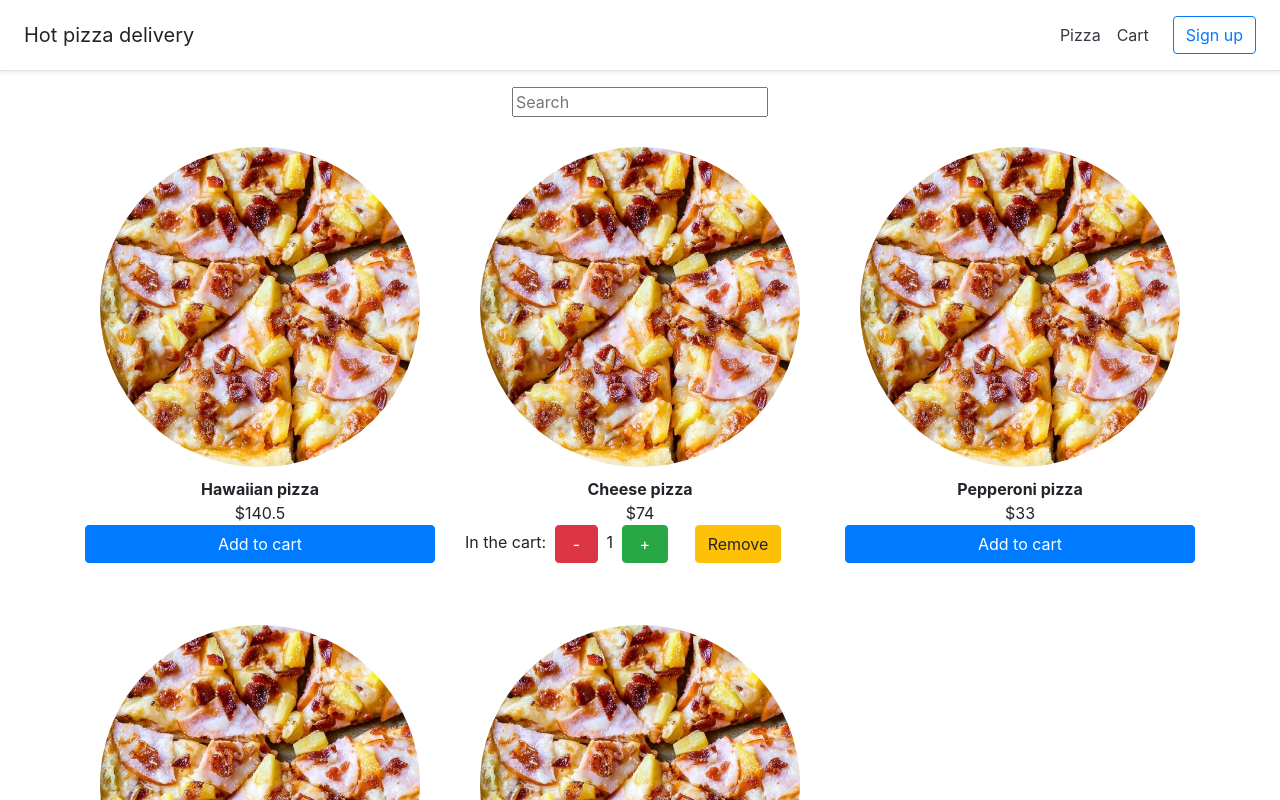
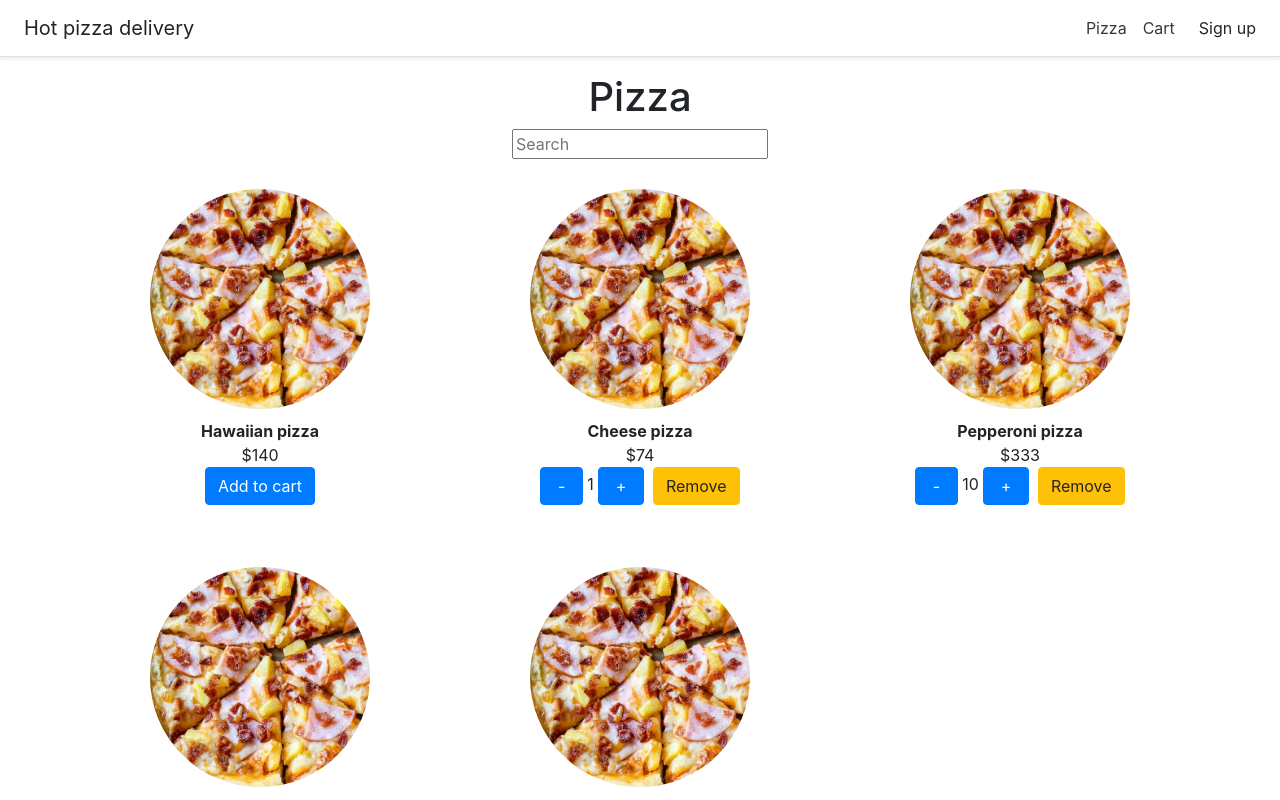
Before and after one commit to AlbertIlyasov/reactjs-pizza, a React (Create React App) app: page / in a window 1280 px wide. Shown: the top 800 px of the page. Built offline with nearby package versions, Linux system fonts and the light colour scheme.

Commit message:
Add cart. Add reaction for head menu links.

```diff
--- a/src/App.css
+++ b/src/App.css
@@ -2,3 +2,7 @@
   justify-content: center;
   margin-bottom: 30px;
 }
+
+footer {
+  height: 30px;
+}
--- a/src/App.js
+++ b/src/App.js
@@ -2,6 +2,7 @@ import React, { useState, useEffect } from 'react'
 import Header from './components/Header/'
 import Products from './components/Products/'
 import Loader from './components/Loader/'
+import Cart from './components/Cart/'
 import Context from './Context'
 import 'bootstrap/dist/css/bootstrap.min.css'
 import './App.css'
@@ -10,42 +11,58 @@ export default () => {
   const [products, setProducts] = useState([])
   const [loading, setLoading] = useState(true)
   const [keyword, setKeyword] = useState('')
+  const [page, setPage] = useState('pizza')
+
+  let pageName
+  const pageNames = [
+    {
+      page: 'pizza',
+      pageName: 'Pizza',
+    },
+    {
+      page: 'cart',
+      pageName: 'Cart',
+    }
+  ]
+  pageNames
+    .filter(props => props.page === page)
+    .map(props => pageName = props.pageName)
 
   useEffect(() => {
     document.title = 'Pizza Delivery - React App'
     setProducts([
       {
         id: 10,
-        img: "img/product/pizza.jpg",
-        name: "Hawaiian pizza",
-        price: 140.50,
+        img: 'img/product/pizza.jpg',
+        name: 'Hawaiian pizza',
+        price: 140,
         qty: 0,
       },
       {
         id: 20,
-        img: "img/product/pizza.jpg",
-        name: "Cheese pizza",
+        img: 'img/product/pizza.jpg',
+        name: 'Cheese pizza',
         price: 74,
         qty: 1,
       },
       {
         id: 30,
-        img: "img/product/pizza.jpg",
-        name: "Pepperoni pizza",
-        price: 33,
-        qty: 0,
+        img: 'img/product/pizza.jpg',
+        name: 'Pepperoni pizza',
+        price: 333,
+        qty: 10,
       },
       {
         id: 40,
-        img: "img/product/pizza.jpg",
-        name: "Pizza №4",
+        img: 'img/product/pizza.jpg',
+        name: 'Spicy pizza',
         price: 44,
         qty: 0,
       },
       {
         id: 50,
-        img: "img/product/pizza.jpg",
-        name: "Pizza №5",
+        img: 'img/product/pizza.jpg',
+        name: 'Chicken pizza',
         price: 55,
         qty: 0,
       },
@@ -73,12 +90,20 @@ export default () => {
     setKeyword(e.target.value.trim())
   }
 
+  function activatePage(page) {
+    setPage(page)
+  }
+
   console.log('App render', new Date())
   return (
     <Context.Provider value={{cartUpdate}}>
-      <Header />
+      <Header page={page} activatePage={activatePage} />
       <div className="container">
-        { loading
+        <div className="row justify-content-center">
+          <h1>{pageName}</h1>
+        </div>
+        { 'pizza' === page &&
+          ( loading
             ? <Loader />
             : ( products.length
               ? (
@@ -91,8 +116,16 @@ export default () => {
                 )
               : <div>No products.</div>
             )
+          )
+        }
+        { 'cart' === page &&
+          ( loading
+            ? <Loader />
+            : <Cart products={products} cartUpdate={cartUpdate}/>
+          )
         }
       </div>
+      <footer/>
     </Context.Provider>
   )
 }
--- /dev/null
+++ b/src/components/Cart/index.css
@@ -0,0 +1,51 @@
+.cart-item div {
+  padding: 5px;
+}
+
+.cart-item .cart-item__img {
+  width: 30px;
+  height: 30px;
+  border-radius: 50%;
+}
+
+.cart-item .cart-item__name {
+  font-weight: bold;
+}
+
+.cart-item .cart-item__price {
+  text-align: right;
+}
+.cart-item .cart-item__price::before {
+  content: '$';
+}
+.price::before {
+  content: '$';
+}
+
+.cart-item .cart-item__qty {
+  display: inline-block;
+  width: 40px;
+  border: none;
+  text-align: center;
+}
+
+.cart-item .cart-item__qty::after {
+  content: ' ';
+}
+.cart-item .cart-item__qty::before {
+  content: ' ';
+}
+
+.cart-summary {
+  padding-top: 20px;
+}
+
+.cart-summary .cart-summary__name {
+  font-weight: bold;
+  border-bottom: 1px solid silver;
+}
+.cart-summary .cart-summary__value {
+  font-weight: bold;
+  text-align: right;
+  border-bottom: 1px solid silver;
+}
--- /dev/null
+++ b/src/components/Cart/index.js
@@ -0,0 +1,92 @@
+import React from 'react'
+import PropTypes from 'prop-types'
+import './index.css'
+
+function Cart({ products, cartUpdate }) {
+  function buttons(product) {
+    return (
+        <>
+          <button className="btn btn-primary"
+            onClick={cartUpdate.bind(null, product.id, -1)}>
+          &nbsp;-&nbsp;
+          </button>
+
+          <div className="cart-item__qty">{product.qty}</div>
+
+          <button className="btn btn-primary"
+            onClick={cartUpdate.bind(null, product.id, 1)}>
+          &nbsp;+&nbsp;
+          </button>
+
+          &nbsp;&nbsp;&nbsp;
+          <button className="btn btn-warning"
+            onClick={cartUpdate.bind(null, product.id, -product.qty)}>
+            Remove
+          </button>
+        </>
+      )
+  }
+  let total = 0
+  const shippingCost = 10
+  let qty = 0
+  let index = 0
+  const list = products.filter(props=>props.qty).map(props => {
+    total += props.price * props.qty
+    qty += props.qty
+    index++
+    return (
+      <div className="row cart-item" key={props.id}>
+        <div className="col-2 col-md-1">
+          <img src={props.img} width="30" alt={props.name} className="cart-item__img"/>
+        </div>
+        <div className="col-8 col-md cart-item__name">{index}. {props.name}</div>
+        <div className="col-2 col-md-1 cart-item__price">{props.price}</div>
+
+        <div className="col-9 col-md-4" style={{textAlign: 'center'}}>
+          {buttons(props)}
+        </div>
+        <div className="col-3 col-md-2 cart-item__price">{props.price * props.qty}</div>
+        <div className="col-0">&nbsp;</div>
+      </div>
+    )
+  });
+  if (!qty) {
+    return <div className="row justify-content-center">Cart is empty.</div>
+  }
+  const cartSummaryNameClass = 'offset-3 col-4 offset-md-4 col-md-2 cart-summary__name'
+  const cartSummaryValueClass = 'col-3 col-md-2 cart-summary__value'
+  return (
+    <>
+      {list}
+      <div className="cart-summary">
+        <div className="row">
+          <div className={cartSummaryNameClass}>Qty:</div>
+          <div className={cartSummaryValueClass}>{qty}</div>
+
+          <div className={cartSummaryNameClass}>Total:</div>
+          <div className={cartSummaryValueClass}>
+            <span className="price">{total}</span>
+          </div>
+
+          <div className={cartSummaryNameClass}>Shipping:</div>
+          <div className={cartSummaryValueClass}>
+            <span className="price">{shippingCost}</span>
+          </div>
+
+          <div className={cartSummaryNameClass}>Final:</div>
+          <div className={cartSummaryValueClass}>
+            <span className="price">{total + shippingCost}</span>
+          </div>
+
+        </div>
+      </div>
+    </>
+  )
+}
+
+Cart.propTypes = {
+  products: PropTypes.arrayOf(PropTypes.object).isRequired,
+  cartUpdate: PropTypes.func.isRequired
+}
+
+export default Cart
--- /dev/null
+++ b/src/components/Header/index.css
@@ -0,0 +1,3 @@
+.head .head__item {
+  cursor: pointer;
+}
--- a/src/components/Header/index.js
+++ b/src/components/Header/index.js
@@ -1,12 +1,27 @@
 import React from 'react'
+import PropTypes from 'prop-types'
+import './index.css'
 
-export default () => (
-  <div className="d-flex flex-column flex-md-row align-items-center p-3 px-md-4 mb-3 bg-white border-bottom shadow-sm">
-    <h5 className="my-0 mr-md-auto font-weight-normal">Hot pizza delivery</h5>
-    <nav className="my-2 my-md-0 mr-md-3">
-      <a className="p-2 text-dark" href="#">Pizza</a>
-      <a className="p-2 text-dark" href="#">Cart</a>
-    </nav>
-    <a className="btn btn-outline-primary" href="#">Sign up</a>
-  </div>
-)
+function Header({ activatePage }) {
+  return (
+    <div className="d-flex flex-column flex-md-row align-items-center p-3 px-md-4
+    mb-3 bg-white border-bottom shadow-sm head">
+      <h5 className="my-0 mr-md-auto font-weight-normal">Hot pizza delivery</h5>
+      <nav className="my-2 my-md-0 mr-md-3">
+        <span className="p-2 text-dark head__item"
+          onClick={activatePage.bind(null, 'pizza')}>
+          Pizza</span>
+        <span className="p-2 text-dark head__item"
+          onClick={activatePage.bind(null, 'cart')}>
+          Cart</span>
+      </nav>
+      <span>Sign up</span>
+    </div>
+  )
+}
+
+Header.propTypes = {
+  activatePage: PropTypes.func.isRequired
+}
+
+export default Header
--- a/src/components/Product/index.css
+++ b/src/components/Product/index.css
@@ -1,5 +1,5 @@
 :root {
-  --block-width: 320px;
+  --block-width: 220px;
 }
 
 .product {
@@ -32,5 +32,5 @@
 .product .product__qty {
   padding: 0;
   height: 100px;
-  justify-content: center;
+  text-align: center;
 }
--- a/src/components/Product/index.js
+++ b/src/components/Product/index.js
@@ -17,36 +17,33 @@ function Product({ product }) {
         {product.price}
       </div>
       <div className="row">
-        <div className="col product__qty">
+        <div className="col product__qty justify-content-center">
           { product.qty
             ? (
-                <>
-                  In the cart:
-                  &nbsp;
-
-                  <button className="btn btn-danger"
+                <div className="justify-content-center">
+                  <button className="btn btn-primary"
                     onClick={cartUpdate.bind(null, product.id, -1)}>
                   &nbsp;-&nbsp;
                   </button>
 
-                  &nbsp;&nbsp;
+                  &nbsp;
                   {product.qty}
-                  &nbsp;&nbsp;
+                  &nbsp;
 
-                  <button className="btn btn-success"
+                  <button className="btn btn-primary"
                     onClick={cartUpdate.bind(null, product.id, 1)}>
                   &nbsp;+&nbsp;
                   </button>
 
-                  &nbsp;&nbsp;&nbsp;&nbsp;&nbsp;&nbsp;
+                  &nbsp;&nbsp;
 
                   <button className="btn btn-warning"
                     onClick={cartUpdate.bind(null, product.id, -product.qty)}>
                     Remove
                   </button>
-                </>
+                </div>
               )
-            : <button className="btn btn-primary btn-block"
+            : <button className="btn btn-primary"
                 onClick={cartUpdate.bind(null, product.id, 1)}>
                 Add to cart
               </button>
```
Lines whose indentation alone changed are shown as unchanged.
